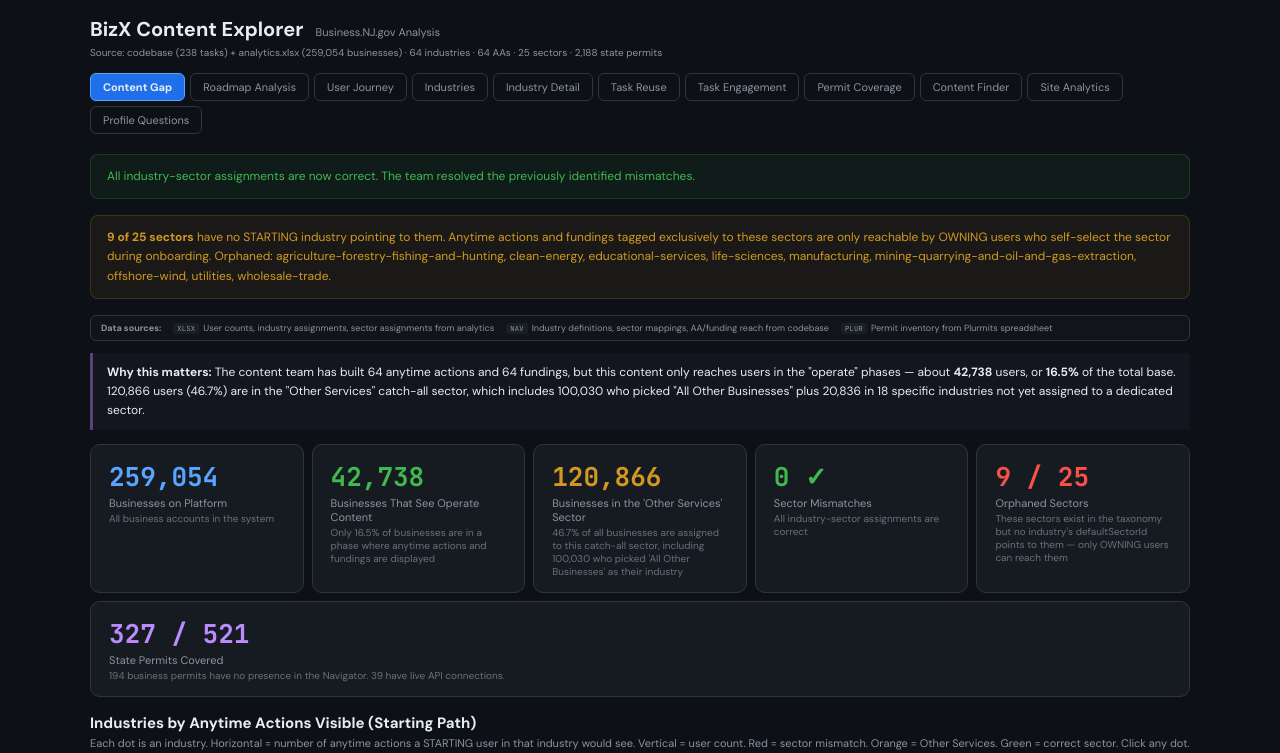
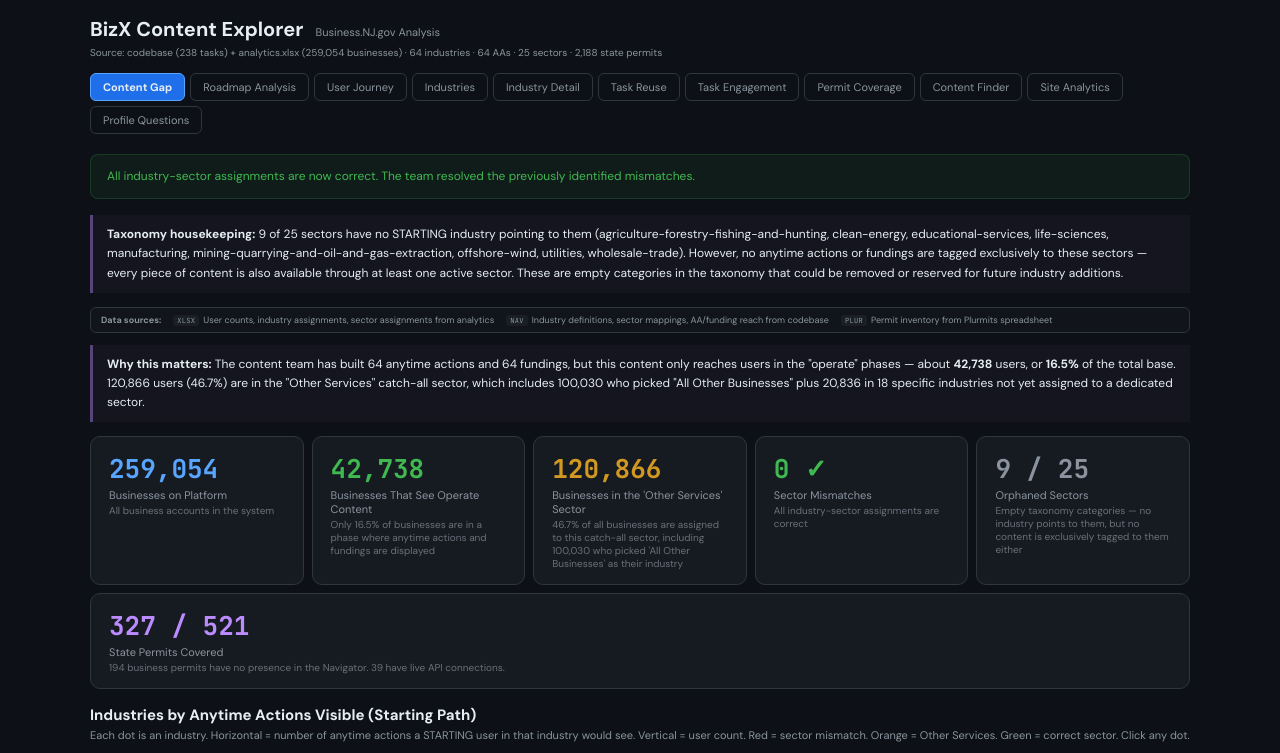
Before and after one commit to amykirchhoff/Roadmap, a React (Vite) app: page / in a window 1280 px wide. Shown: the top 753 px of the page. Built offline with nearby package versions, Linux system fonts and the light colour scheme.

Commit message:
Add files via upload

```diff
--- a/src/App.jsx
+++ b/src/App.jsx
@@ -106,7 +106,7 @@ export default function App() {
     return (<div>
       {mismatchInds.length>0?<Alert color={C.red}><strong>{mismatchInds.length} {mismatchInds.length===1?"industry":"industries"}</strong> serving <strong>{fmt(mismatchUsers)} users</strong> {mismatchInds.length===1?"is":"are"} assigned to the wrong sector. Content tagged to their correct sector is invisible to them.</Alert>
       :<Alert color={C.green}>All industry-sector assignments are now correct. The team resolved the previously identified mismatches.</Alert>}
-      {DATA.orphanedSectors.length>0&&<Alert color={C.orange}><strong>{DATA.orphanedSectors.length} of {sectors.length} sectors</strong> have no STARTING industry pointing to them. Anytime actions and fundings tagged exclusively to these sectors are only reachable by OWNING users who self-select the sector during onboarding. Orphaned: {DATA.orphanedSectors.join(", ")}.</Alert>}
+      {DATA.orphanedSectors.length>0&&<Insight><strong>Taxonomy housekeeping:</strong> {DATA.orphanedSectors.length} of {sectors.length} sectors have no STARTING industry pointing to them ({DATA.orphanedSectors.join(", ")}). However, no anytime actions or fundings are tagged exclusively to these sectors — every piece of content is also available through at least one active sector. These are empty categories in the taxonomy that could be removed or reserved for future industry additions.</Insight>}
       <SrcLegend items={[["XLSX","User counts, industry assignments, sector assignments from analytics"],["NAV","Industry definitions, sector mappings, AA/funding reach from codebase"],["PLUR","Permit inventory from Plurmits spreadsheet"]]} />
       <Insight><strong>Why this matters:</strong> The content team has built 64 anytime actions and 64 fundings, but this content only reaches users in the "operate" phases — about <strong>{fmt(phases.seesAAFunding)}</strong> users, or <strong>{pct(phases.seesAAFunding,totalBiz)}</strong> of the total base.{mismatchUsers>0?" Of those who see it, "+fmt(mismatchUsers)+" are getting results filtered against the wrong sector.":""} {fmt(otherServicesUsers)} users ({pct(otherServicesUsers,totalBiz)}) are in the "Other Services" catch-all sector, which includes {fmt(genericUsers)} who picked "All Other Businesses" plus {otherServicesUsers-genericUsers>0?fmt(otherServicesUsers-genericUsers):"0"} in {sectors.find(s=>s.id==="other-services")?.industryCount||0} specific industries not yet assigned to a dedicated sector.</Insight>
       <div style={{display:"flex",gap:8,flexWrap:"wrap",marginBottom:16}}>
@@ -115,7 +115,7 @@ export default function App() {
         <Stat label="Businesses in the 'Other Services' Sector" value={fmt(otherServicesUsers)} sub={pct(otherServicesUsers,totalBiz)+" of all businesses are assigned to this catch-all sector, including "+fmt(genericUsers)+" who picked 'All Other Businesses' as their industry"} color={C.orange} />
         {mismatchInds.length>0?<Stat label="Industries With Wrong Sector" value={mismatchInds.length} sub={fmt(mismatchUsers)+" businesses in these industries are matched against the wrong sector for content filtering"} color={C.red} />
         :<Stat label="Sector Mismatches" value="0 ✓" sub="All industry-sector assignments are correct" color={C.green} />}
-        <Stat label="Orphaned Sectors" value={DATA.orphanedSectors.length+" / 25"} sub="These sectors exist in the taxonomy but no industry's defaultSectorId points to them — only OWNING users can reach them" color={C.red} />
+        <Stat label="Orphaned Sectors" value={DATA.orphanedSectors.length+" / 25"} sub="Empty taxonomy categories — no industry points to them, but no content is exclusively tagged to them either" color={C.muted} />
         {DATA.permitCoverage&&<Stat label="State Permits Covered" value={fmt(DATA.permitCoverage.coverage.bizApplicable - DATA.permitCoverage.coverage.bizNone)+" / "+fmt(DATA.permitCoverage.coverage.bizApplicable)} sub={fmt(DATA.permitCoverage.coverage.bizNone)+" business permits have no presence in the Navigator. "+DATA.permitCoverage.plurmits.filter(p=>p.api).length+" have live API connections."} color={C.purple} />}
       </div>
       <Sec title="Industries by Anytime Actions Visible (Starting Path)" sub="Each dot is an industry. Horizontal = number of anytime actions a STARTING user in that industry would see. Vertical = user count. Red = sector mismatch. Orange = Other Services. Green = correct sector. Click any dot.">
```
